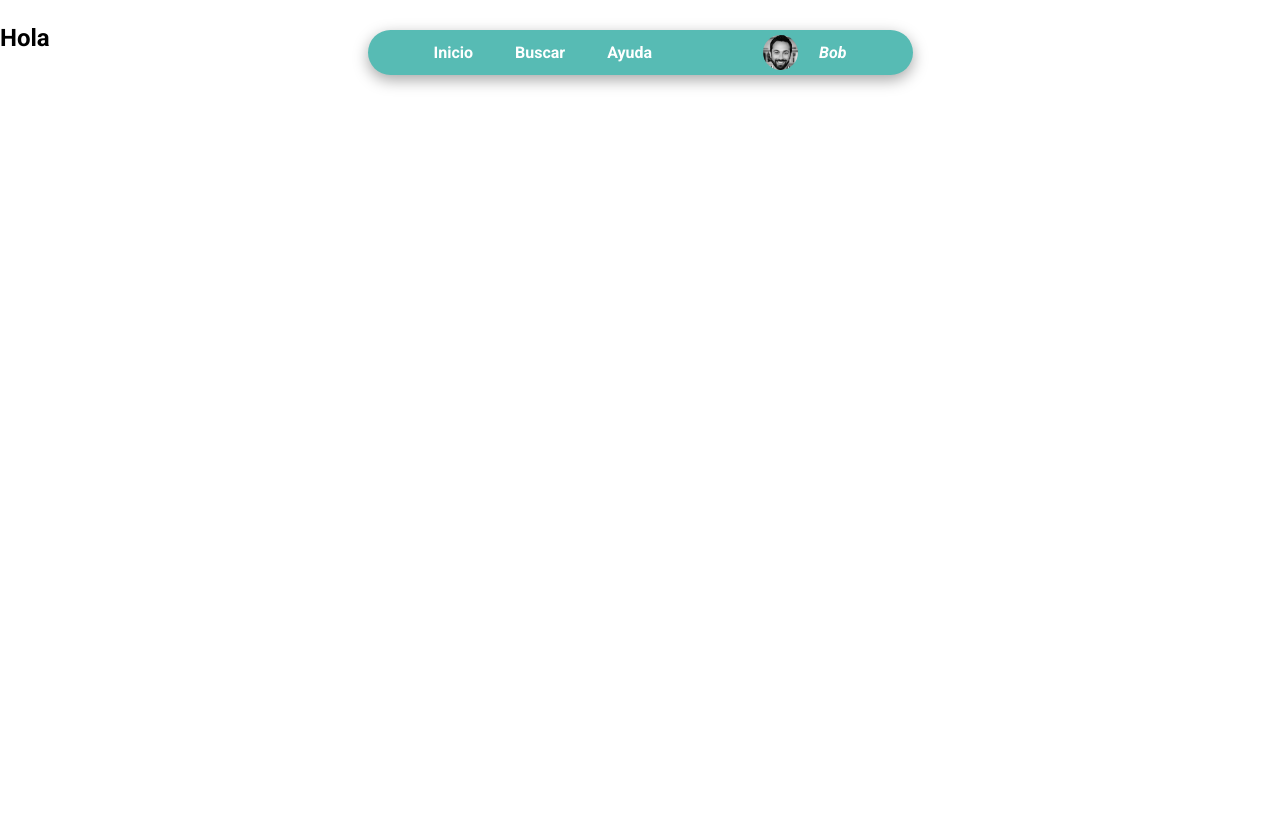
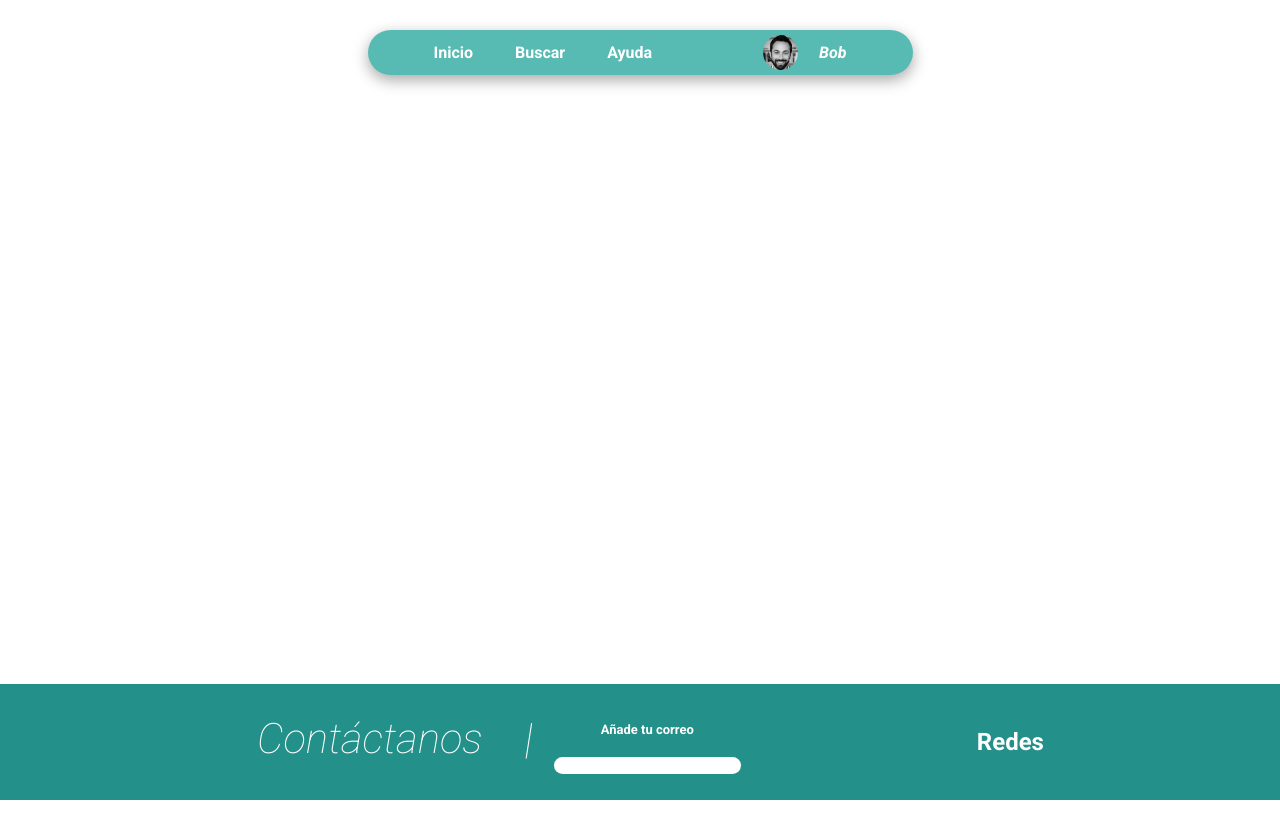
Before and after one commit to SAHV-24/Contractor-Hiring-Platform, a React (Vite) app: page / in a window 1280 px wide. Shown: the top 838 px of the page. Before the commit the page ends 800 px from the top, so only its background shows below. Built offline with nearby package versions, Linux system fonts and the light colour scheme.

Commit message:
Footer needs to be fixed

```diff
--- a/src/assets/Components/Footer/Footer.css
+++ b/src/assets/Components/Footer/Footer.css
@@ -1,42 +1,45 @@
-
-
 footer {
-    background-color: #333;
+  background-color: var(--ter-color);
   color: white;
   text-align: center;
   padding: 20px 0;
-    width: 100%;
+  /* con esto me funciona */
   margin-top: auto;
+  height: 5%;
+  display: flex;
+  align-items: center;
+  justify-content: space-evenly;
 }
 
-  #footer-contact, #footer-media {
+#footer-contact {
   display: flex;
-    justify-content: space-between;
-    align-items: center;
-    padding: 20px;
-    flex-wrap: wrap;
+}
+#footer-cont-text {
+  font-size: 42px;
+  font-style: italic;
+  font-weight: 100;
+  color: white;
 }
 
-  #footer-contact input {
-    padding: 10px;
-    border: none;
-    border-radius: 5px;
+#footer-email h3 {
+  font-size: 13px;
 }
 
-  #footer-networks {
-    font-size: 24px;
-    font-weight: bold;
+input {
+  background-color: white;
+  color: black;
+  border-radius: 50px;
+  border: 0;
+  padding-left: 10px;
+  padding-right: 0px;
 }
 
-  /* Ajustes para pantallas más pequeñas */
-  @media (max-width: 768px) {
-    #footer-contact, #footer-media {
-      flex-direction: column;
-      align-items: flex-start;
+input::placeholder{
+  color:var(--gray);
+  font-style: italic;
 }
 
-    #footer-contact input {
-      width: 100%;
-      margin-top: 10px;
+
+#footer-media{
+  margin:0;
 }
-  }
--- a/src/assets/Components/Footer/Footer.jsx
+++ b/src/assets/Components/Footer/Footer.jsx
@@ -1,6 +1,7 @@
-import "./Footer.css"
+import "./Footer.css";
 
 function Footer() {
+  //TODO implement the SVG's
   return (
     <footer>
       <section id="footer-contact">
@@ -8,14 +9,22 @@ function Footer() {
           <span id="footer-cont-text">Contáctanos</span>
         </div>
         <div>
+          <span id="footer-cont-text">|</span>
+        </div>
+        <div id="footer-email">
           <h3>Añade tu correo</h3>
-          <input type="email" name="" id="" />
+          <input
+            type="text"
+            name=""
+            id=""
+          />
         </div>
       </section>
       <section id="footer-media">
         <div>
           <h1 id="footer-networks">Redes</h1>
         </div>
+
         <div>{/*SVGS*/}</div>
       </section>
     </footer>
--- a/src/assets/Components/NavBar/NavBar.css
+++ b/src/assets/Components/NavBar/NavBar.css
@@ -1,15 +1,15 @@
 header {
   position: fixed;
   color: white;
-  width: 100%;
-  height: 100vh;
-  top: 30px;
   margin: 0 auto;
+  z-index: 2;
+  width:100vw;
+  display: flex;
 }
 
 #elements {
   width: 545px;
-  margin: 0 auto;
+  margin: 30px auto;
   display: flex;
   align-items: center;
   justify-content: space-around;
--- a/src/assets/views/Home.jsx
+++ b/src/assets/views/Home.jsx
@@ -1,6 +1,120 @@
 
-export function Home (){
-    return(
-        <h2 style={{color:"black"}}>Hola</h2>
-    )
+
+export function Home() {
+  return (
+    <>
+    <h1>HOLA</h1>
+    <h1>HOLA</h1>
+    <h1>HOLA</h1>
+    <h1>HOLA</h1>
+    <h1>HOLA</h1>
+    <h1>HOLA</h1>
+    <h1>HOLA</h1>
+    <h1>HOLA</h1>
+    <h1>HOLA</h1>
+    <h1>HOLA</h1>
+    <h1>HOLA</h1>
+    <h1>HOLA</h1>
+    <h1>HOLA</h1>
+    <h1>HOLA</h1>
+    <h1>HOLA</h1>
+    <h1>HOLA</h1>
+    <h1>HOLA</h1>
+    <h1>HOLA</h1>
+    <h1>HOLA</h1>
+    <h1>HOLA</h1>
+    <h1>HOLA</h1>
+    <h1>HOLA</h1>
+    <h1>HOLA</h1>
+    <h1>HOLA</h1>
+    <h1>HOLA</h1>
+    <h1>HOLA</h1>
+    <h1>HOLA</h1>
+    <h1>HOLA</h1>
+    <h1>HOLA</h1>
+    <h1>HOLA</h1>
+    <h1>HOLA</h1>
+    <h1>HOLA</h1>
+    <h1>HOLA</h1>
+    <h1>HOLA</h1>
+    <h1>HOLA</h1>
+    <h1>HOLA</h1>
+    <h1>HOLA</h1>
+    <h1>HOLA</h1>
+    <h1>HOLA</h1>
+    <h1>HOLA</h1>
+    <h1>HOLA</h1>
+    <h1>HOLA</h1>
+    <h1>HOLA</h1>
+    <h1>HOLA</h1>
+    <h1>HOLA</h1>
+    <h1>HOLA</h1>
+    <h1>HOLA</h1>
+    <h1>HOLA</h1>
+    <h1>HOLA</h1>
+    <h1>HOLA</h1>
+    <h1>HOLA</h1>
+    <h1>HOLA</h1>
+    <h1>HOLA</h1>
+    <h1>HOLA</h1>
+    <h1>HOLA</h1>
+    <h1>HOLA</h1>
+    <h1>HOLA</h1>
+    <h1>HOLA</h1>
+    <h1>HOLA</h1>
+    <h1>HOLA</h1>
+    <h1>HOLA</h1>
+    <h1>HOLA</h1>
+    <h1>HOLA</h1>
+    <h1>HOLA</h1>
+    <h1>HOLA</h1>
+    <h1>HOLA</h1>
+    <h1>HOLA</h1>
+    <h1>HOLA</h1>
+    <h1>HOLA</h1>
+    <h1>HOLA</h1>
+    <h1>HOLA</h1>
+    <h1>HOLA</h1>
+    <h1>HOLA</h1>
+    <h1>HOLA</h1>
+    <h1>HOLA</h1>
+    <h1>HOLA</h1>
+    <h1>HOLA</h1>
+    <h1>HOLA</h1>
+    <h1>HOLA</h1>
+    <h1>HOLA</h1>
+    <h1>HOLA</h1>
+    <h1>HOLA</h1>
+    <h1>HOLA</h1>
+    <h1>HOLA</h1>
+    <h1>HOLA</h1>
+    <h1>HOLA</h1>
+    <h1>HOLA</h1>
+    <h1>HOLA</h1>
+    <h1>HOLA</h1>
+    <h1>HOLA</h1>
+    <h1>HOLA</h1>
+    <h1>HOLA</h1>
+    <h1>HOLA</h1>
+    <h1>HOLA</h1>
+    <h1>HOLA</h1>
+    <h1>HOLA</h1>
+    <h1>HOLA</h1>
+    <h1>HOLA</h1>
+    <h1>HOLA</h1>
+    <h1>HOLA</h1>
+    <h1>HOLA</h1>
+    <h1>HOLA</h1>
+    <h1>HOLA</h1>
+    <h1>HOLA</h1>
+    <h1>HOLA</h1>
+    <h1>HOLA</h1>
+    <h1>HOLA</h1>
+    <h1>HOLA</h1>
+    <h1>HOLA</h1>
+    <h1>HOLA</h1>
+    <h1>HOLA</h1>
+    <h1>HOLA</h1>
+    </>
+  );
 }
--- a/src/main.jsx
+++ b/src/main.jsx
@@ -5,15 +5,18 @@ import { BrowserRouter, Route, Routes } from "react-router-dom";
 import { Home } from "./assets/views/Home";
 import { Search } from "./assets/views/Search";
 import { Help } from "./assets/views/Help";
-import { NavBar } from "./assets/Components/NavBar/NavBar";
-import { Profile } from "./assets";
+import { NavBar, Profile } from "./assets";
+import Footer from "./assets/Components/Footer/Footer";
 
-const username = "juan123"
+const username = "juan123";
 
 createRoot(document.getElementById("root")).render(
   <>
     <BrowserRouter>
-      <NavBar />
+      <body>
+        <NavBar />
+        <Footer />
+      </body>
       <Routes>
         <Route path="/" element={<Home />}></Route>
         <Route path="/search" element={<Search />}></Route>
```
Also changed, not shown: 1 other file (tests, documents, lock files or other folders). Lines whose indentation alone changed are shown as unchanged.
